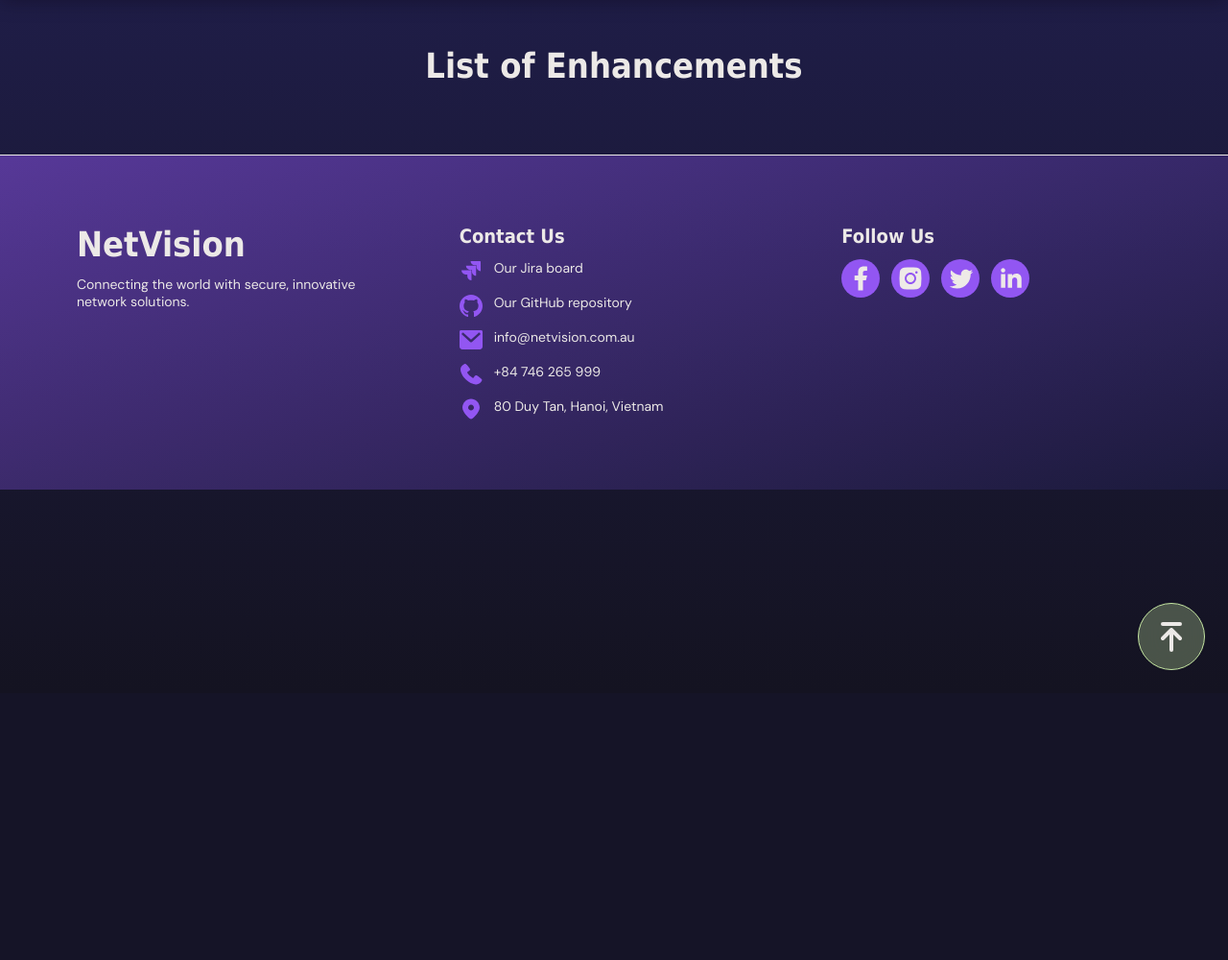
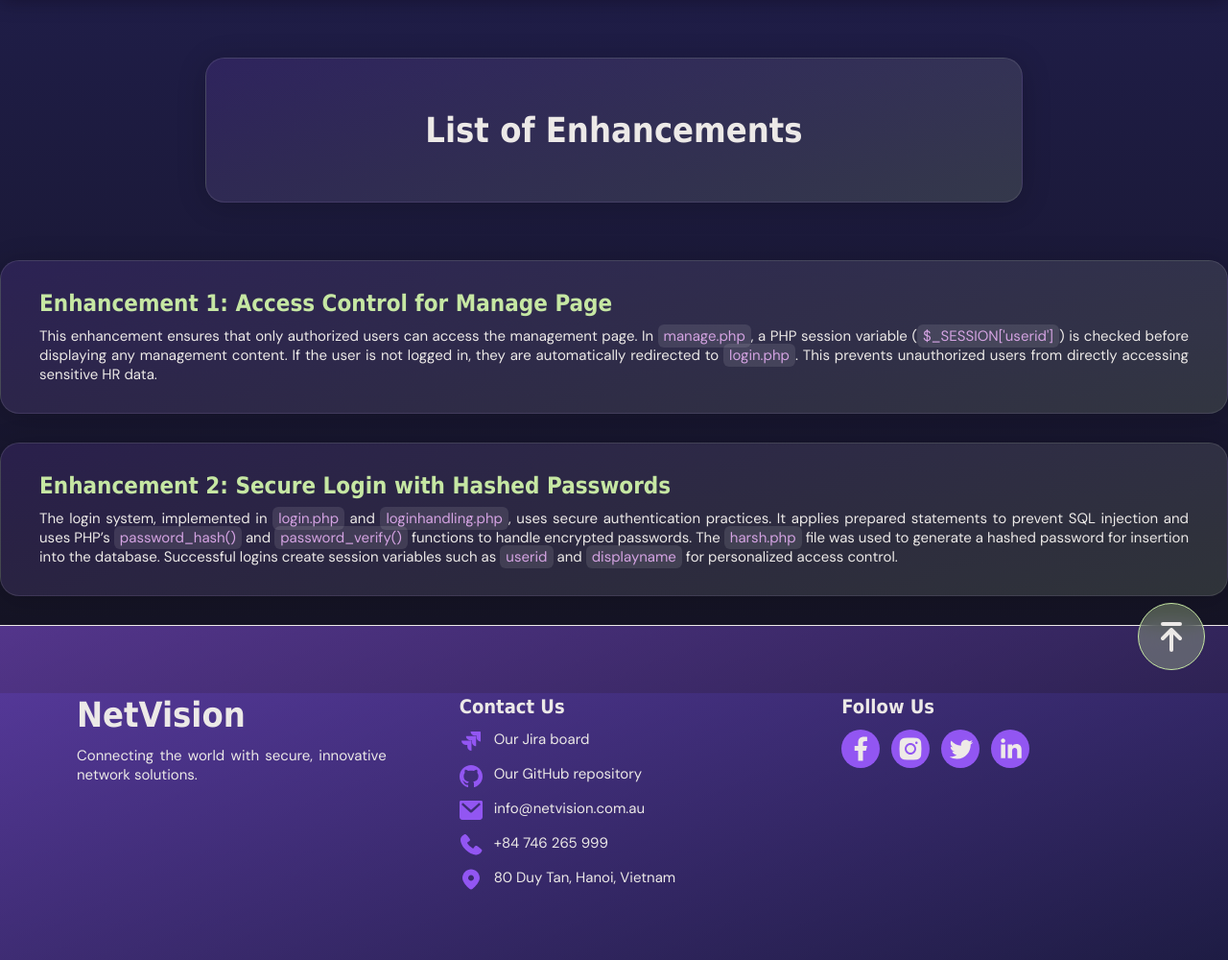
Before and after one commit to nguyenducnam06/Group-2-COS10026, a PHP site: page /enhancements.php in a window 1280 px wide. Shown: the part 78-1078 px from the top of the page at 96% size. Before the commit the page ends 776 px from the top, so only its background shows below. Run offline with PHP 8.4, Linux system fonts and the light colour scheme; some web fonts are replaced.

Commit message:
Add enhancements page with access control and secure login

```diff
--- a/project1/enhancements.php
+++ b/project1/enhancements.php
@@ -21,7 +21,33 @@ include('metadata.inc');
                 <h1>List of Enhancements</h1>
         </section>
     </main>
-    <!-- Footer inclusion -->
+
+     <section>
+        <h2>Enhancement 1: Access Control for Manage Page</h2>
+        <p>This enhancement ensures that only authorized users can access the management page.
+                In <code>manage.php</code>, a PHP session variable (<code>$_SESSION['userid']</code>)
+                is checked before displaying any management content.
+                If the user is not logged in, they are automatically redirected to <code>login.php</code>.
+                This prevents unauthorized users from directly accessing sensitive HR data.
+            </p>
+        </section>
+
+        <section>
+            <h2>Enhancement 2: Secure Login with Hashed Passwords</h2>
+            <p>
+                The login system, implemented in <code>login.php</code> and
+                <code>loginhandling.php</code>, uses secure authentication practices.
+                It applies prepared statements to prevent SQL injection and
+                uses PHP’s <code>password_hash()</code> and <code>password_verify()</code>
+                functions to handle encrypted passwords.
+                The <code>harsh.php</code> file was used to generate a hashed password for
+                insertion into the database.
+                Successful logins create session variables such as <code>userid</code> and
+                <code>displayname</code> for personalized access control.
+            </p>
+        </section>
+     </section>
+      <!-- Footer inclusion -->
     <?php include 'footer.inc'; ?>
 </body>
 </html>
--- /dev/null
+++ b/project1/styles/enhance.css
@@ -0,0 +1,33 @@
+/* --- Enhancements page layout --- */
+#enhancements main {
+  max-width: 900px;
+  margin: 60px auto;
+  padding: 0 24px;
+}
+
+#enhancements section {
+  background: linear-gradient(160deg, rgba(145, 86, 241, 0.15), rgba(198, 231, 163, 0.15));
+  border: 1px solid rgba(255, 255, 255, 0.1);
+  border-radius: 20px;
+  padding: 30px 40px;
+  margin-bottom: 30px;
+  box-shadow: 0 4px 30px rgba(0, 0, 0, 0.2);
+}
+
+#enhancements h2 {
+  color: #c6e7a3;
+  margin-bottom: 10px;
+}
+
+#enhancements p {
+  text-align: justify;
+  color: #ece9e7;
+  font-size: 15px;
+}
+
+#enhancements code {
+  background: rgba(255, 255, 255, 0.1);
+  padding: 2px 6px;
+  border-radius: 6px;
+  color: #d4a3e2;
+}
```
